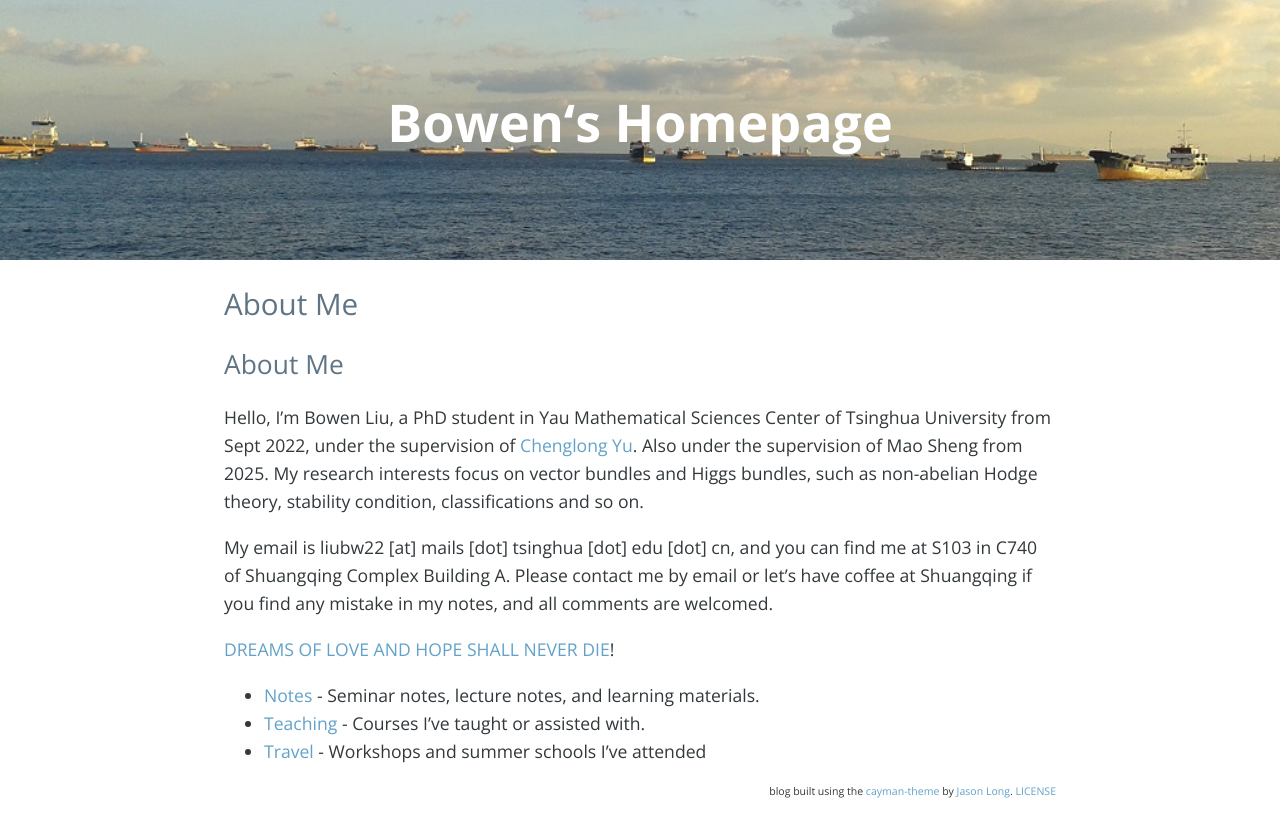
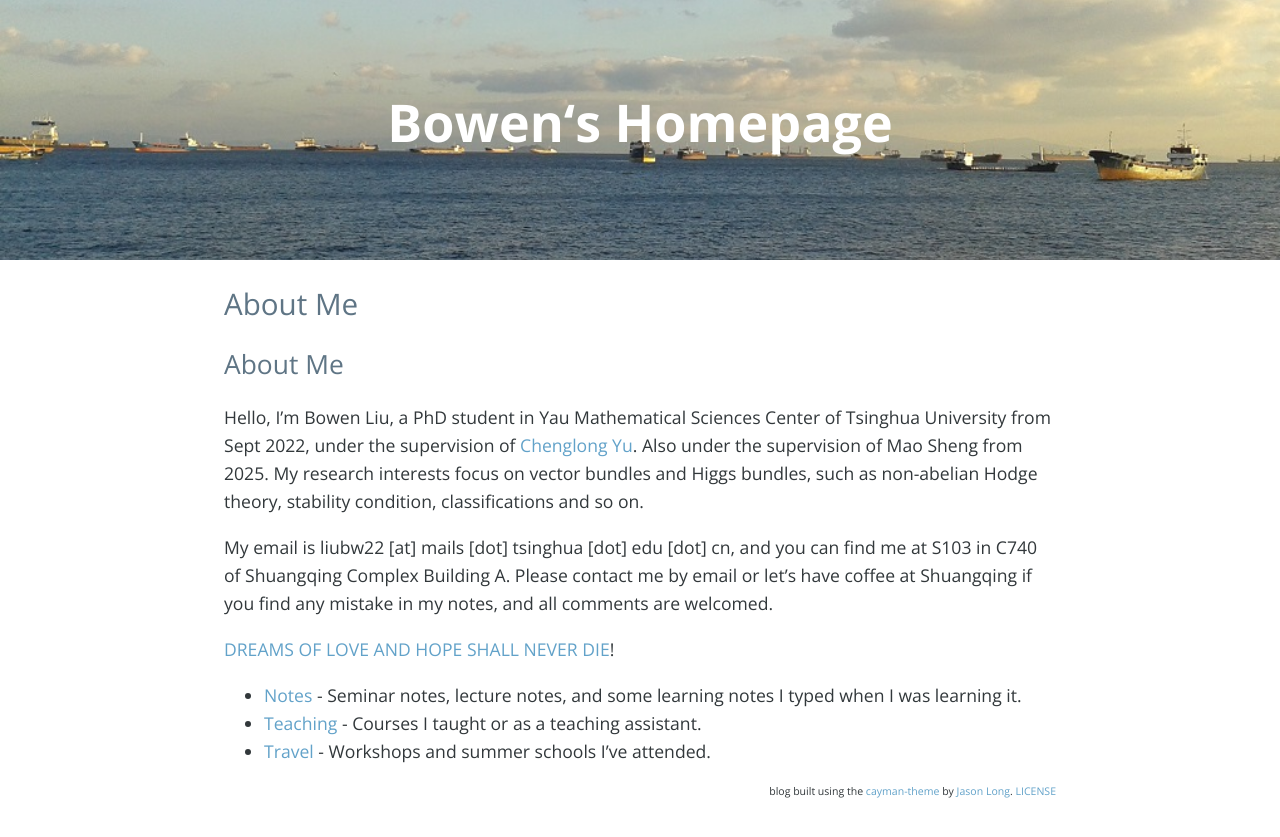
Before and after one commit to bowenl-math/bowenl-math.github.io, a Jekyll site: the page built from index.md, in a window 1280 px wide. Shown: the top 837 px of the page. Built offline with Jekyll 4.4.1, drawn with Linux system fonts in a browser that asks for light colours; nearby versions of some CDN libraries; our own code applies the rules of GitHub Pages for plain Markdown files; the list of posts is cut into pages by our own code; comment, search, counter and statistics services are not loaded.

Commit message:
Update index.md

```diff
--- a/index.md
+++ b/index.md
@@ -6,6 +6,6 @@
 
 [DREAMS OF LOVE AND HOPE SHALL NEVER DIE](https://bowenl.notion.site/movies)!
 
-* [Notes](/notes.md) - Seminar notes, lecture notes, and learning materials.
-* [Teaching](/teaching.md) - Courses I've taught or assisted with.
-* [Travel](/travel.md) - Workshops and summer schools I've attended
+* [Notes](/notes.md) - Seminar notes, lecture notes, and some learning notes I typed when I was learning it.
+* [Teaching](/teaching.md) - Courses I taught or as a teaching assistant.
+* [Travel](/travel.md) - Workshops and summer schools I've attended.
```
